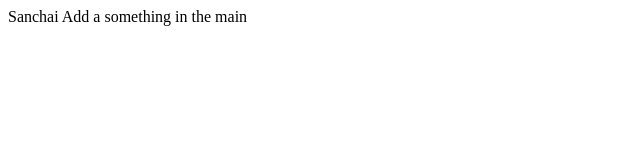
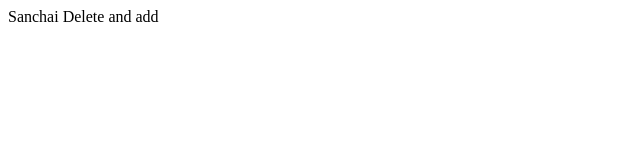
Before and after one commit to DiwasDev/TestRepo, a plain HTML site: page web/index.html in a window 1280 px wide. Shown: the whole page, without its empty margins (0-640 px from the left). Drawn offline with Linux system fonts and the light colour scheme.

Commit message:
Delete and add something

```diff
--- a/web/index.html
+++ b/web/index.html
@@ -9,6 +9,6 @@
     Sanchai
 
 
-    Add a something in the main
+    Delete and add
 </body>
 </html>
```
